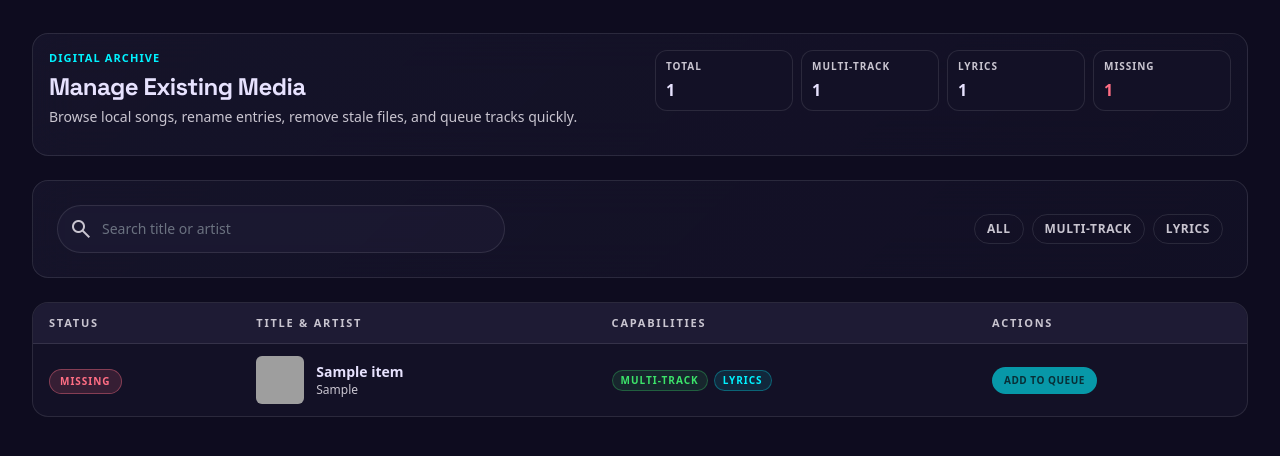
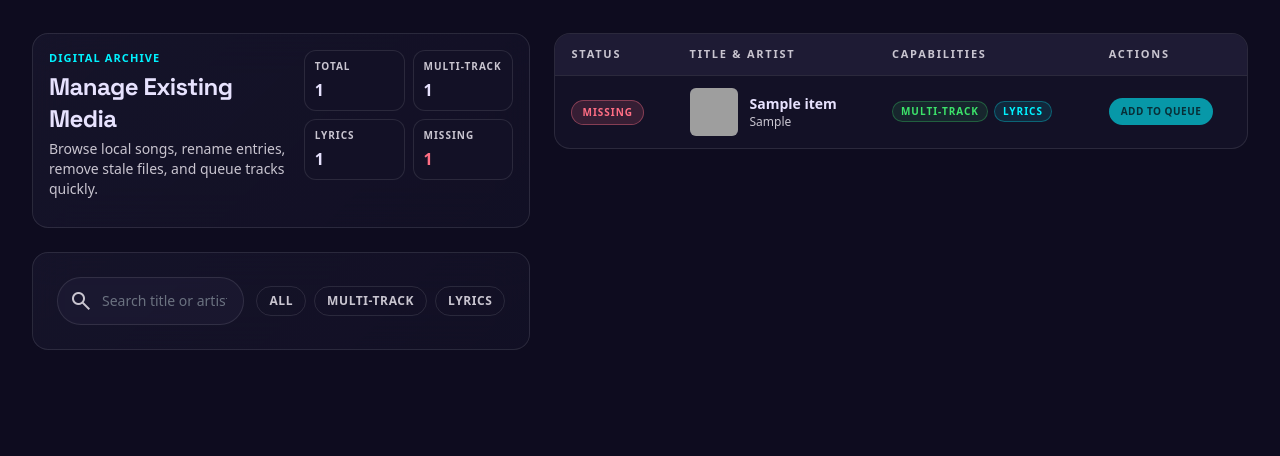
Before and after one commit to vttc08/demucs-karaoke-app, a FastAPI app: page /media in a window 1280 px wide. Shown: the part 79-535 px from the top of the page. Run offline with FastAPI, Linux system fonts and the light colour scheme; tables that the repository leaves empty hold one stand-in row (values such as "Sample post"); parts of the project's set-up code (start-up, migrations or seed data) failed here and were passed over; some libraries are stand-ins or nearby versions; grey boxes are pictures that could not be loaded.

Commit message:
initial implementation of dual column media

```diff
--- a/templates/media_management.html
+++ b/templates/media_management.html
@@ -9,8 +9,10 @@
     class="mx-auto flex w-full max-w-7xl flex-col gap-6 px-4 pb-12 pt-28 sm:px-6 lg:px-8"
     data-is-admin="{{ 'true' if is_admin else 'false' }}"
 >
+    <div class="flex flex-col gap-6 lg:grid lg:grid-cols-[minmax(0,0.92fr)_minmax(0,1.28fr)] lg:items-start lg:gap-6">
+        <div class="flex min-w-0 flex-col gap-6 lg:self-start">
             <section class="glass-card rounded-2xl border border-white/10 p-3 sm:p-4">
-        <div class="flex flex-col gap-4 lg:flex-row lg:items-start lg:justify-between">
+                <div class="flex flex-col gap-4 lg:flex-col xl:flex-row xl:items-start xl:justify-between">
                     <div class="max-w-2xl">
                         <p class="text-[11px] font-bold uppercase tracking-widest text-primary">{{ t('media.digital_archive') }}</p>
                         <h2 class="mt-1 font-headline text-xl font-black tracking-tight text-on-surface sm:text-2xl">{{ t('media.manage') }}</h2>
@@ -28,7 +30,7 @@
                             {% endif %}
                         </div>
                     </div>
-            <div class="grid w-full grid-cols-2 gap-2 sm:grid-cols-4 lg:max-w-xl">
+                    <div class="grid w-full grid-cols-2 gap-2 sm:grid-cols-4 lg:grid-cols-2 xl:max-w-xl xl:grid-cols-2">
                         <div class="rounded-xl border border-white/10 bg-surface-container-low px-2.5 py-2">
                             <p class="text-[10px] font-bold uppercase tracking-widest text-on-surface-variant">{{ t('media.total') }}</p>
                             <p class="mt-1 text-base font-black text-on-surface">{{ media_stats.total }}</p>
@@ -50,8 +52,8 @@
             </section>
 
             <section class="glass-card rounded-2xl border border-white/10 p-4 sm:p-6">
-        <div class="flex flex-col gap-3 lg:flex-row lg:items-center lg:justify-between">
-            <div class="relative lg:max-w-md lg:flex-1">
+                <div class="flex flex-col gap-3 lg:flex-col xl:flex-row xl:items-center xl:justify-between">
+                    <div class="relative xl:max-w-md xl:flex-1">
                         <span class="pointer-events-none material-symbols-outlined absolute left-3 top-1/2 -translate-y-1/2 text-on-surface-variant">search</span>
                         <input
                             id="media-search-input"
@@ -68,8 +70,9 @@
                     </div>
                 </div>
             </section>
+        </div>
 
-    <section>
+        <section class="min-w-0">
             <div class="space-y-3 md:hidden" id="media-cards-list">
                 {% for item in media_items %}
                 <article
@@ -204,6 +207,7 @@
             </div>
             <p id="media-empty-state" class="hidden rounded-xl border border-white/10 bg-surface-container-low px-4 py-5 text-center text-sm text-on-surface-variant">{{ t('media.empty_filter') }}</p>
         </section>
+    </div>
 </main>
 
 <div id="media-toast" class="pointer-events-none fixed bottom-4 right-4 z-50 translate-y-3 rounded-lg border border-primary/30 bg-surface-container px-4 py-2 text-sm text-on-surface opacity-0 transition-all duration-200">
```
Lines whose indentation alone changed are shown as unchanged.
